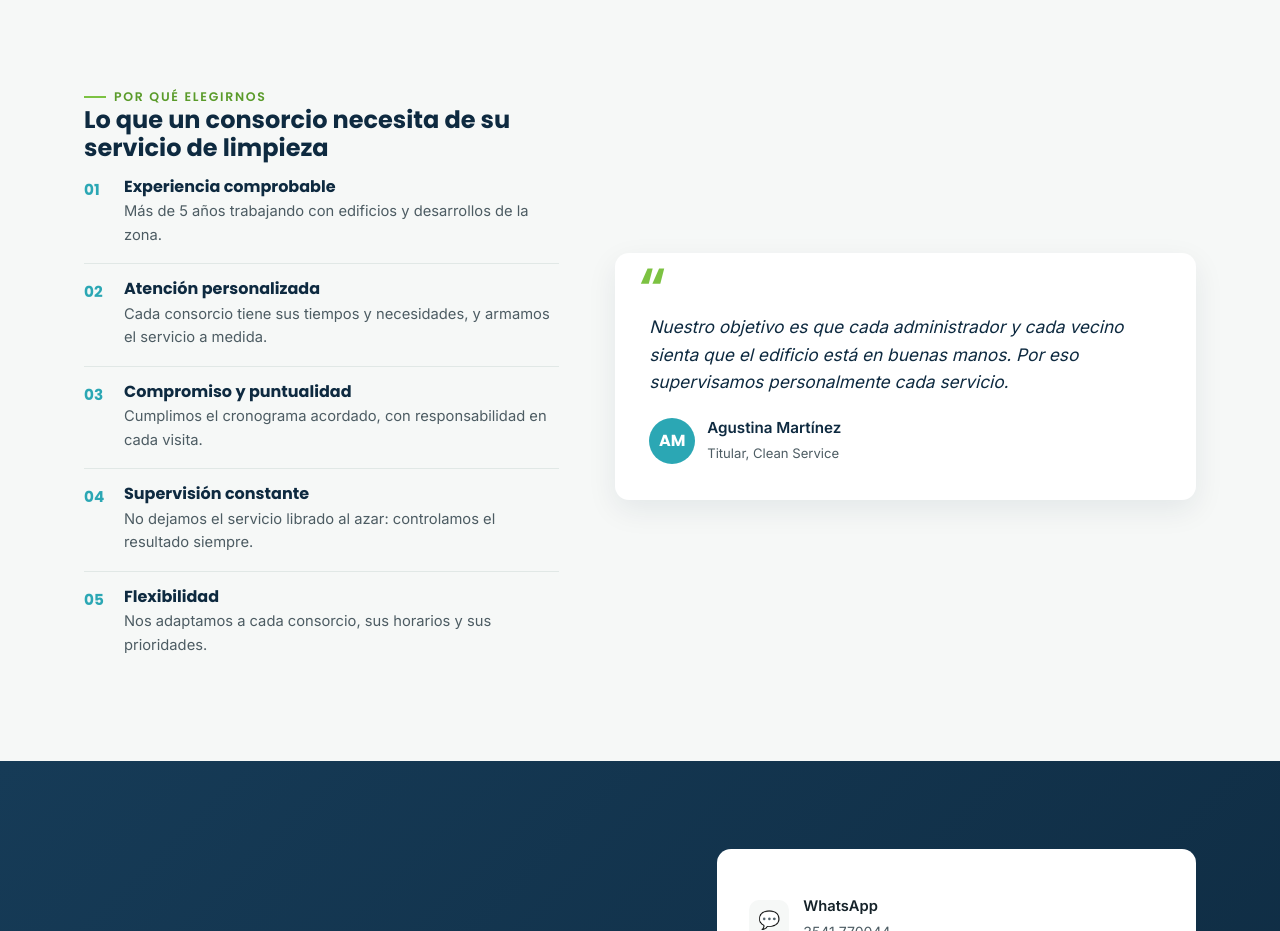
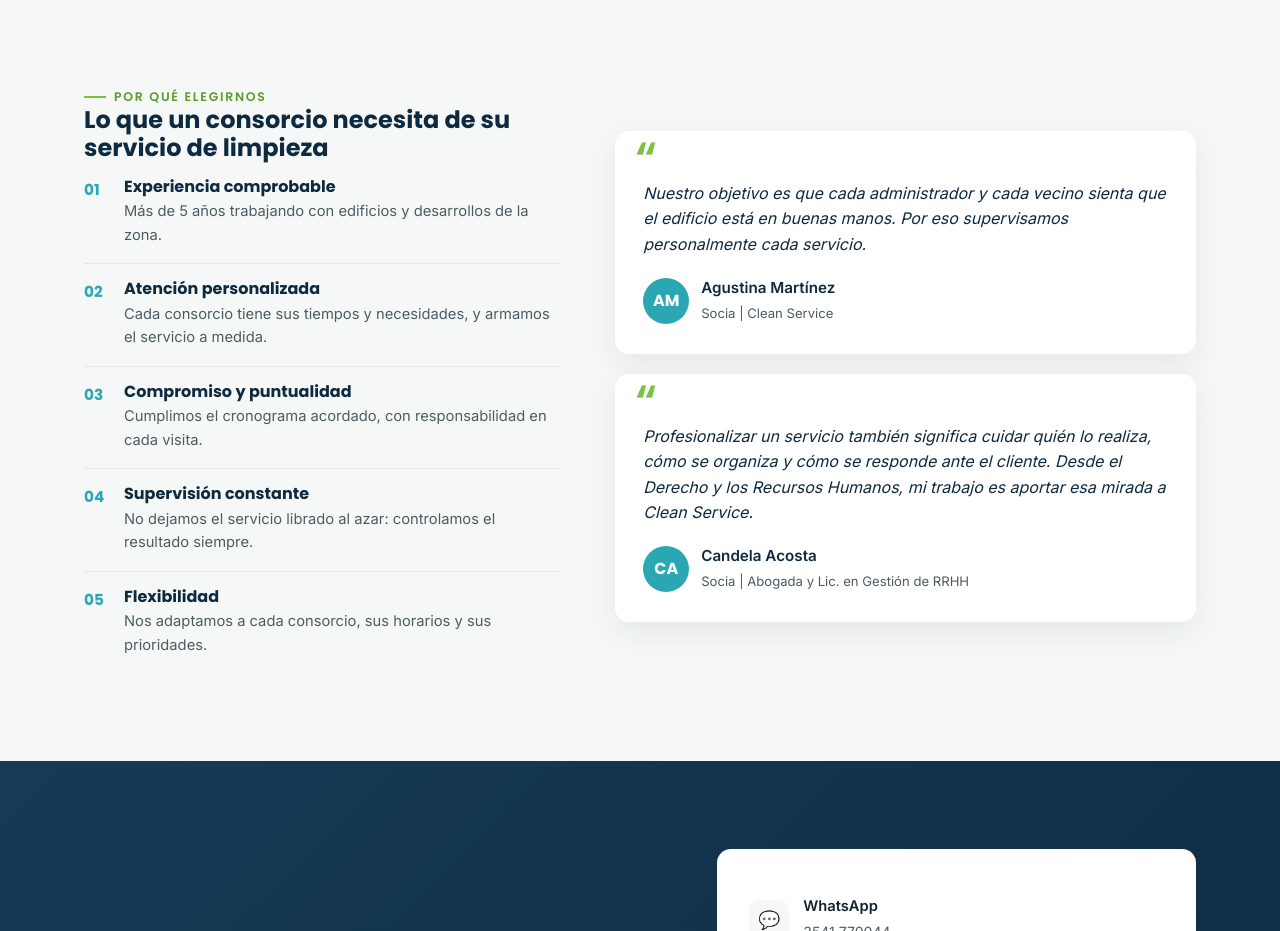
Before and after one commit to Cochi7/CleanService-Landing, a plain HTML site: page index.html in a window 1280 px wide. Shown: the part 2160-3091 px from the top of the page. Drawn offline with Linux system fonts and the light colour scheme.

Commit message:
Update index.html

```diff
--- a/index.html
+++ b/index.html
@@ -4,6 +4,8 @@
 <meta charset="UTF-8">
 <meta name="viewport" content="width=device-width, initial-scale=1.0">
 <title>Clean Service | Limpieza profesional para consorcios y edificios</title>
+<link rel="icon" type="image/jpeg" href="assets/logo.jpeg">
+<link rel="apple-touch-icon" href="assets/logo.jpeg">
 <meta name="google-site-verification" content="JFoE1O11D_4KRvytlxhnqp5FWtKm5LsqzIGH7CyiFGI" />
 <meta name="description" content="Limpieza de consorcios, edificios, casas, departamentos, alquileres temporarios y finales de obra en Villa Carlos Paz. Más de 5 años de experiencia. Pedí tu presupuesto por WhatsApp.">
 <meta name="keywords" content="limpieza Villa Carlos Paz, limpieza consorcios, limpieza edificios, finales de obra, limpieza casas, limpieza alquileres temporarios, empresa de limpieza">
@@ -12,6 +14,7 @@
 
 <!-- Open Graph -->
 <meta property="og:type" content="website">
+<meta property="og:site_name" content="Clean Service Villa Carlos Paz">
 <meta property="og:title" content="Clean Service | Limpieza profesional para consorcios y edificios">
 <meta property="og:description" content="Más de 5 años cuidando consorcios y edificios. Personal capacitado, supervisión constante y atención personalizada.">
 <meta property="og:locale" content="es_AR">
@@ -233,15 +236,16 @@
   .why-list h3{font-size:1rem; margin-bottom:4px;}
   .why-list p{color:var(--ink-soft); font-size:.92rem;}
 
+  .quotes-stack{display:flex; flex-direction:column; gap:20px;}
   .quote-card{
-    background:#fff; border-radius:var(--radius); padding:34px;
+    background:#fff; border-radius:var(--radius); padding:28px;
     box-shadow:0 10px 30px rgba(14,42,64,.08); position:relative;
   }
   .quote-card::before{
-    content:"“"; font-family:var(--font-display); font-size:4rem; color:var(--green);
-    position:absolute; top:6px; left:24px; line-height:1;
+    content:"“"; font-family:var(--font-display); font-size:3.2rem; color:var(--green);
+    position:absolute; top:4px; left:20px; line-height:1;
   }
-  .quote-card p{color:var(--navy-deep); font-size:1.08rem; font-style:italic; margin:26px 0 20px; position:relative; z-index:1;}
+  .quote-card p{color:var(--navy-deep); font-size:1rem; font-style:italic; margin:22px 0 18px; position:relative; z-index:1;}
   .quote-sign{display:flex; align-items:center; gap:12px;}
   .quote-sign .avatar{
     width:46px; height:46px; border-radius:50%; background:var(--teal);
@@ -439,11 +443,20 @@
         <li><span class="num">05</span><div><h3>Flexibilidad</h3><p>Nos adaptamos a cada consorcio, sus horarios y sus prioridades.</p></div></li>
       </ul>
     </div>
-    <div class="quote-card reveal">
-      <p>Nuestro objetivo es que cada administrador y cada vecino sienta que el edificio está en buenas manos. Por eso supervisamos personalmente cada servicio.</p>
-      <div class="quote-sign">
-        <div class="avatar">AM</div>
-        <div><b>Agustina Martínez</b><span>Titular, Clean Service</span></div>
+    <div class="quotes-stack">
+      <div class="quote-card reveal">
+        <p>Nuestro objetivo es que cada administrador y cada vecino sienta que el edificio está en buenas manos. Por eso supervisamos personalmente cada servicio.</p>
+        <div class="quote-sign">
+          <div class="avatar">AM</div>
+          <div><b>Agustina Martínez</b><span>Socia | Clean Service</span></div>
+        </div>
+      </div>
+      <div class="quote-card reveal">
+        <p>Profesionalizar un servicio también significa cuidar quién lo realiza, cómo se organiza y cómo se responde ante el cliente. Desde el Derecho y los Recursos Humanos, mi trabajo es aportar esa mirada a Clean Service.</p>
+        <div class="quote-sign">
+          <div class="avatar">CA</div>
+          <div><b>Candela Acosta</b><span>Socia | Abogada y Lic. en Gestión de RRHH</span></div>
+        </div>
       </div>
     </div>
   </div>
```
